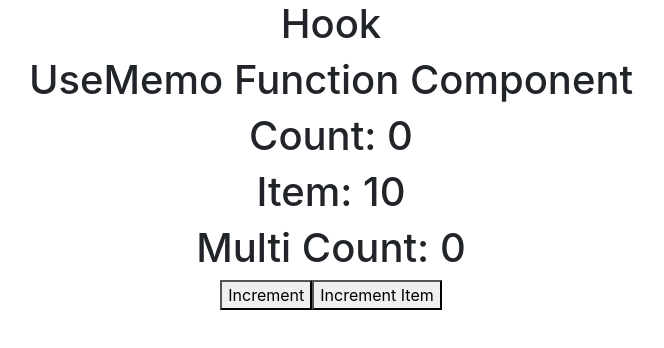
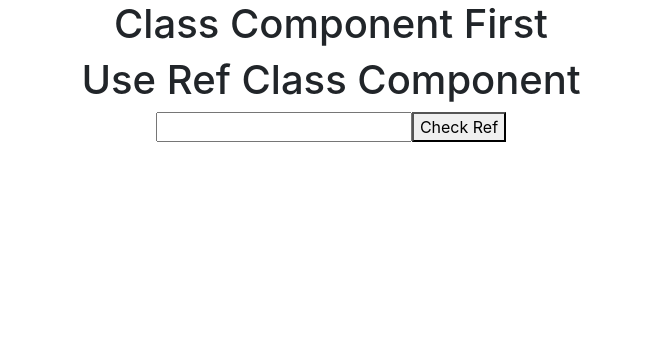
Before and after one commit to sanketpujari33/Full-Stack-Develaper, a React (Create React App) app in the folder Web-Technologies/React-Js/blog/: page / in a window 1280 px wide. Shown: the top 348 px of the page, without its empty margins (309-973 px from the left). Built offline with nearby package versions, Linux system fonts and the light colour scheme.

Commit message:
Use Ref Class Component

```diff
--- a/Web-Technologies/React-Js/blog/src/App.js
+++ b/Web-Technologies/React-Js/blog/src/App.js
@@ -1,16 +1,16 @@
 import "./App.css";
 // import LifeCycleMethod from "./components/lifeCycleMethod/LifeCycleMethod.js";
-// import ClassComponent from "./components/class/ClassComponent";
+import ClassComponent from "./components/class/ClassComponent";
 // import FunctionComponent from './components/function/FunctionComponent';
-import Hook from './components/hook/Hook';
+// import Hook from './components/hook/Hook';
 
 function App() {
   return (
     <div className="App">
        {/* <FunctionComponent/> */}
-      {/* <ClassComponent />  */}
+      <ClassComponent />
       {/* <LifeCycleMethod/> */}
-       <Hook/>
+       {/* <Hook/> */}
     </div>
   );
 }
--- a/Web-Technologies/React-Js/blog/src/components/Class/ClassComponent.js
+++ b/Web-Technologies/React-Js/blog/src/components/Class/ClassComponent.js
@@ -2,6 +2,7 @@ import React, { Component } from 'react';
 // import PropsWithClassComponent from './PropsWithClassComponent';
 // import { StateClassComponent } from './StateClassComponent';
 import PuresComponents from './PuresComponents';
+import UseRefClassComponent from './UseRefClassComponent';
 class ClassComponent extends Component {
 
     render() {
@@ -10,7 +11,8 @@ class ClassComponent extends Component {
                 <h1>Class Component First</h1>
                     {/* <ClassComponentTwo/> */}
                     {/* <PropsWithClassComponent/> */}
-                    <PuresComponents/>
+                    {/* <PuresComponents/> */}
+                    <UseRefClassComponent/>
 
             </>
         );
--- /dev/null
+++ b/Web-Technologies/React-Js/blog/src/components/Class/UseRefClassComponent.js
@@ -0,0 +1,26 @@
+import React ,{ createRef } from "react";
+
+export default class UseRefClassComponent extends React.Component {
+    constructor(){
+        super();
+        this.inputRef = createRef();
+    }
+    componentDidMount(){
+        // console.log(this.inputRef.current.value="100");
+    }
+    getVelue(){
+        console.log(this.inputRef.current.value);
+        this.inputRef.current.style.color="red";
+         this.inputRef.current.style.backgroundColor="yellow";
+
+    }
+    render(){
+        return(
+            <div>
+                <h1>Use Ref Class Component</h1>
+              <input type="text" ref={this.inputRef}/>
+              <button onClick={()=>this.getVelue()}>Check Ref</button>
+            </div>
+        )
+    }
+}
--- a/Web-Technologies/React-Js/blog/src/components/hook/Hook.js
+++ b/Web-Technologies/React-Js/blog/src/components/hook/Hook.js
@@ -1,13 +1,15 @@
 // import StateFunctionComponent from "./StateFunctionComponent";
 // import UseEffectFunctionComponent from "./UseEffectFunctionComponent";
 import UseMemoFunctionComponent from "./UseMemoFunctionComponent";
+import UseRefFunctionComponent from "./UseRefFunctionComponent";
 
 function Hook() {
     return ( <>
         <h1>Hook</h1>
         {/* <StateFunctionComponent/>*/}
         {/* <UseEffectFunctionComponent/> */}
-        <UseMemoFunctionComponent/>
+        {/* <UseMemoFunctionComponent/> */}
+        <UseRefFunctionComponent/>
     </> );
 }
 
--- /dev/null
+++ b/Web-Technologies/React-Js/blog/src/components/hook/UseRefFunctionComponent.js
@@ -0,0 +1,14 @@
+import React ,{ useRef } from "react";
+
+function UseRefFunctionComponent() {
+    useRef(()=>{
+        console.log("Use Ref");
+    })
+    return (
+        <>
+        <h1>UseRef Function Component</h1>
+        </>
+     );
+}
+
+export default UseRefFunctionComponent;
```
